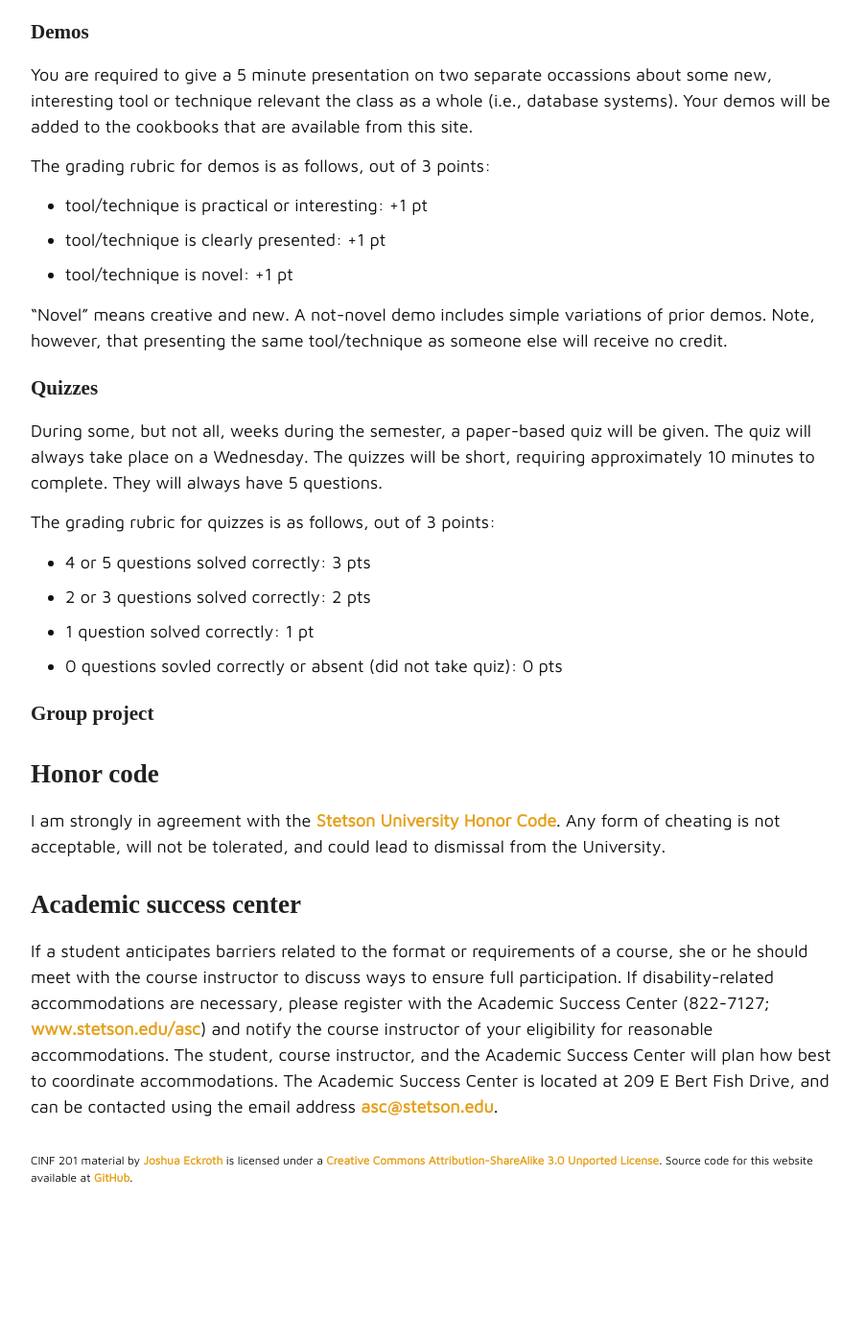
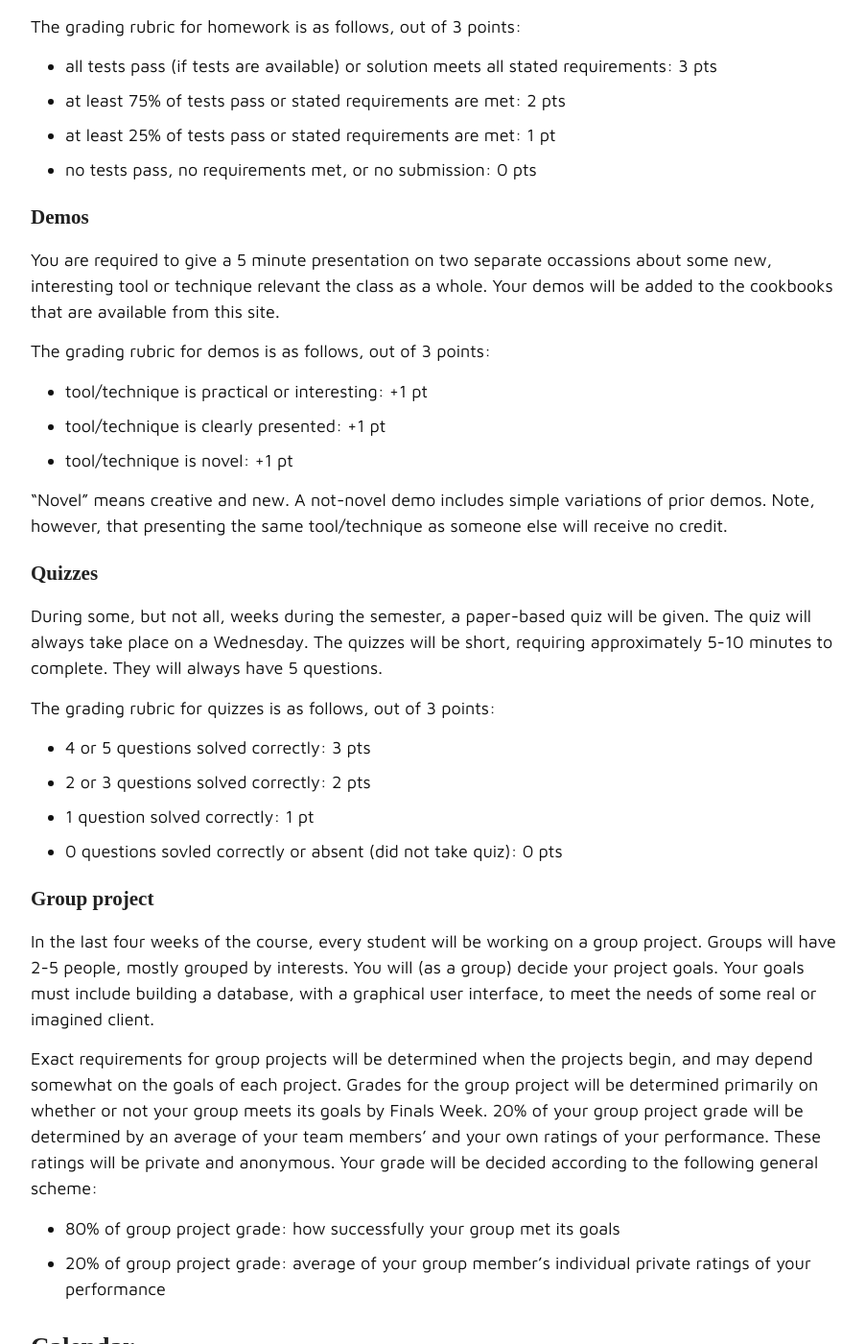
Before and after one commit to joshuaeckroth/cinf201-website, a Jekyll site: the page built from notes/syllabus.md, in a window 1280 px wide and 1400 px high, scrolled down 1817 px. Shown: the whole window at 96% size, without its empty margins (183-1085 px from the left). Built offline with Jekyll 4.4.1, drawn with Linux system fonts in a browser that asks for light colours; some web fonts are replaced; before the commit the page ends 3073 px from its top, so only the background shows below that; some of the changed text lies outside the part shown.

Commit message:
Finished syllabus

```diff
--- a/notes/syllabus.md
+++ b/notes/syllabus.md
@@ -6,6 +6,10 @@ layout: note
 # Syllabus
 
 CINF 201 - 01, Fall 2016 --- Database Systems
+
+MWF 2:30-3:20p Eliz Hall 205 --- Pre-reqs: CSCI 111Q or 142 or 261.
+
+This course introduces relational SQL databases and "NoSQL databases," with an emphasis on the former. Students will learn how to create, read, update, and delete data with SQL queries and how to design databases so that they are efficient and secure. Our focus will be on practical techniques that can be immediately applied outside of the classroom.
 
 ## About me
 
@@ -64,7 +68,7 @@ The grading rubric for homework is as follows, out of 3 points:
 
 You are required to give a 5 minute presentation on two separate
 occassions about some new, interesting tool or technique relevant the
-class as a whole (i.e., database systems). Your demos will be added to
+class as a whole. Your demos will be added to
 the cookbooks that are available from this site.
 
 The grading rubric for demos is as follows, out of 3 points:
@@ -81,7 +85,7 @@ tool/technique as someone else will receive no credit.
 
 During some, but not all, weeks during the semester, a paper-based
 quiz will be given. The quiz will always take place on a
-Wednesday. The quizzes will be short, requiring approximately 10
+Wednesday. The quizzes will be short, requiring approximately 5-10
 minutes to complete. They will always have 5 questions.
 
 The grading rubric for quizzes is as follows, out of 3 points:
@@ -93,7 +97,31 @@ The grading rubric for quizzes is as follows, out of 3 points:
 
 ### Group project
 
+In the last four weeks of the course, every student will be working on a group project. Groups will have 2-5 people, mostly grouped by interests. You will (as a group) decide your project goals. Your goals must include building a database, with a graphical user interface, to meet the needs of some real or imagined client.
 
+Exact requirements for group projects will be determined when the projects begin, and may depend somewhat on the goals of each project. Grades for the group project will be determined primarily on whether or not your group meets its goals by Finals Week. 20% of your group project grade will be determined by an average of your team members’ and your own ratings of your performance. These ratings will be private and anonymous. Your grade will be decided according to the following general scheme:
+
+- 80% of group project grade: how successfully your group met its goals
+- 20% of group project grade: average of your group member's individual private ratings of your performance
+
+## Calendar
+
+- Week 1: SQL queries for creating, reading, updating, deleting data
+- Week 2: graphical tools for accessing databases
+- Week 3: Database table design, normalization
+- Week 4: Joins
+- Week 5: Indexes, performance analysis
+- Week 6: Aggregation
+- Week 7: Constraints, transactions
+- Week 8: Views, triggers
+- Week 9: Data import and export
+- Week 10: Security, password storage
+- Week 11: NoSQL databases
+- Week 12: NoSQL databases
+- Week 13: Group projects
+- Week 14: Group projects
+- Week 15: Group projects
+- Week 16: Group projects (presentations)
 
 ## Honor code
 
```
